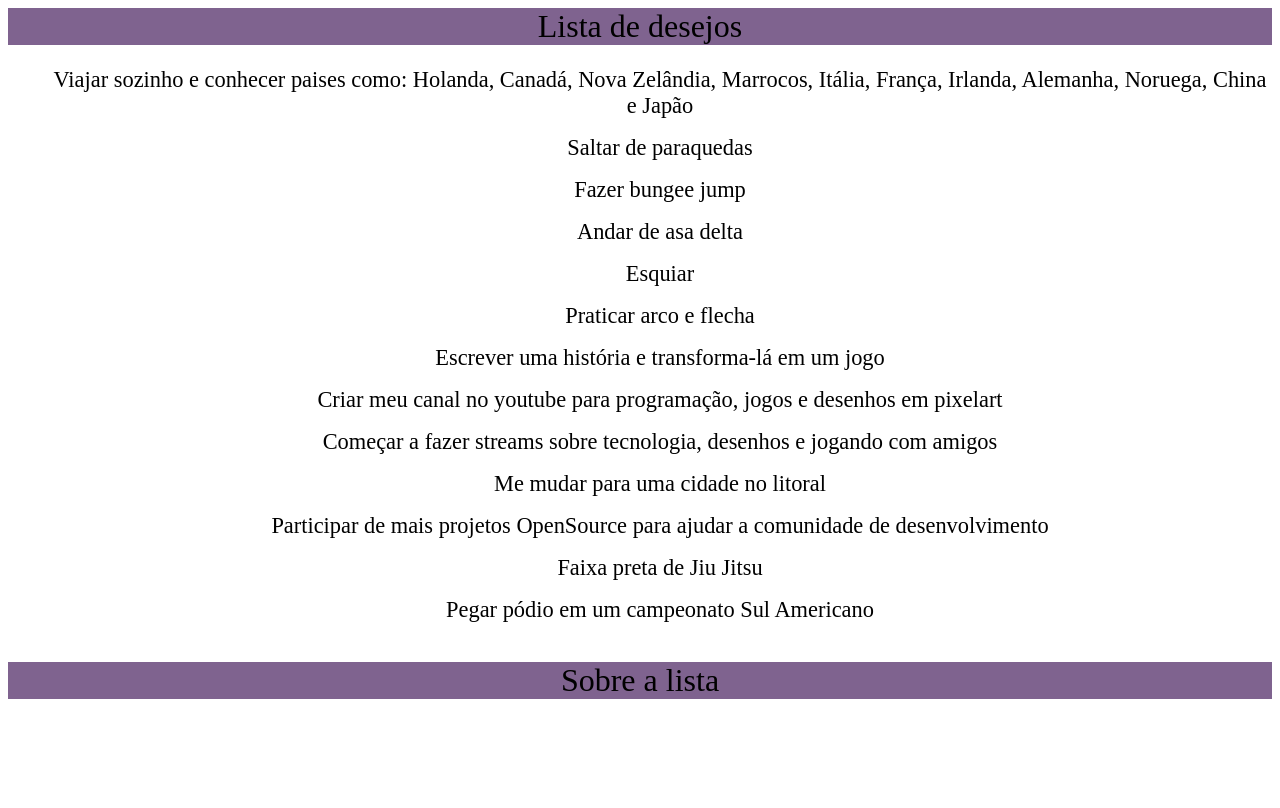
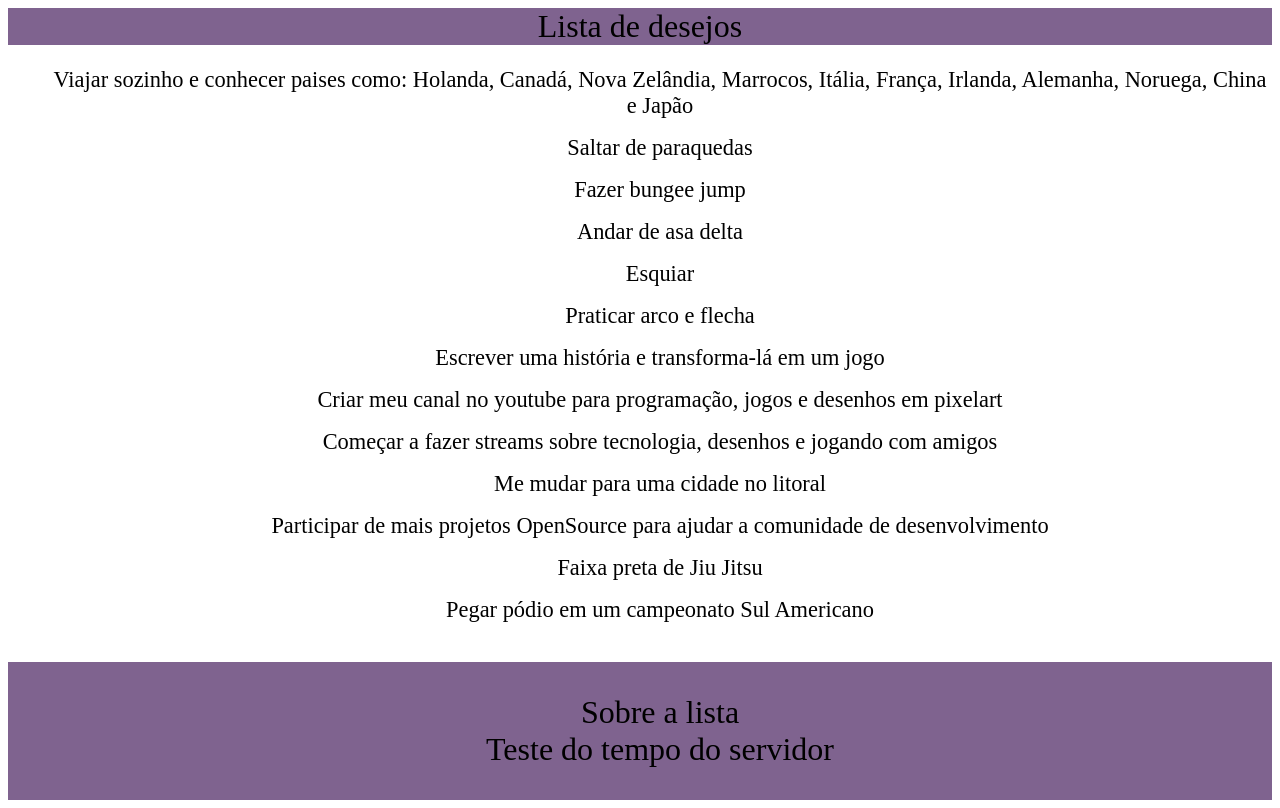
Before and after one commit to ffzanini/mine-wish-list, a Next.js app: page / in a window 1280 px wide. Built offline with nearby package versions, Linux system fonts and the light colour scheme.

Commit message:
modificado nomes e adicionado novo link

```diff
--- a/pages/index.js
+++ b/pages/index.js
@@ -25,9 +25,21 @@ function Home() {
       </div>
 
       <footer style={{fontSize: 2 + 'rem', display: 'flex', justifyContent: 'center', textAlign: 'center', background: '#7F638F'}}>
-      <Link href="/about">
-        <a style={{textDecoration: 0, color: '#000'}}>Sobre a lista</a>
-      </Link>
+      <ul style={{listStyle: 'none'}}>
+        <li>
+          <Link href="/about">
+          <a style={{textDecoration: 0, color: '#000'}}>Sobre a lista</a>
+          </Link>
+        </li>
+        <li>
+          <Link href="/tempo">
+          <a style={{textDecoration: 0, color: '#000'}}>Teste do tempo do servidor</a>
+          </Link>
+        </li>
+      </ul>
+
+
+
       </footer>
     </body>
     </>
--- a/pages/time.js
+++ b/pages/tempo.js
@@ -1,4 +1,4 @@
-function Time(props) {
+function Tempo(props) {
   const dynamicDate = new Date();
   const dynamicDateString = dynamicDate.toGMTString();
 
@@ -21,4 +21,4 @@ export function getStaticProps() {
     revalidate: 1
   }
 }
-export default Time;
+export default Tempo;
```
